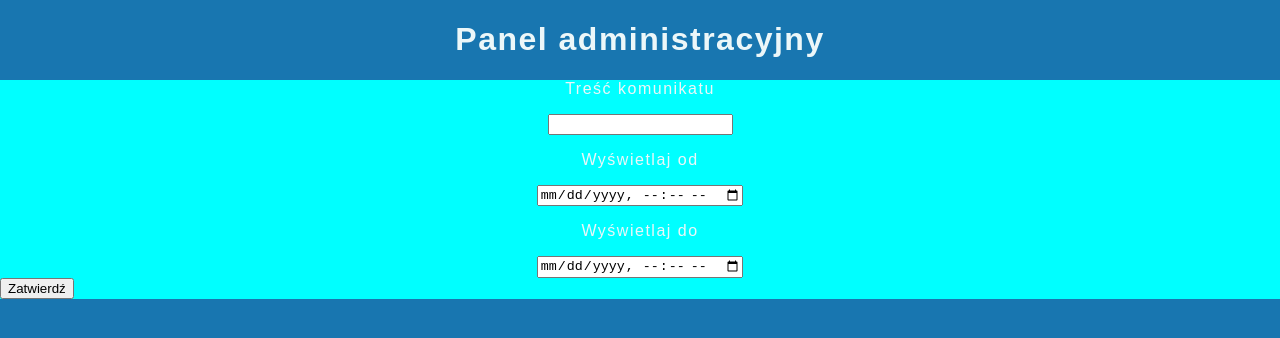
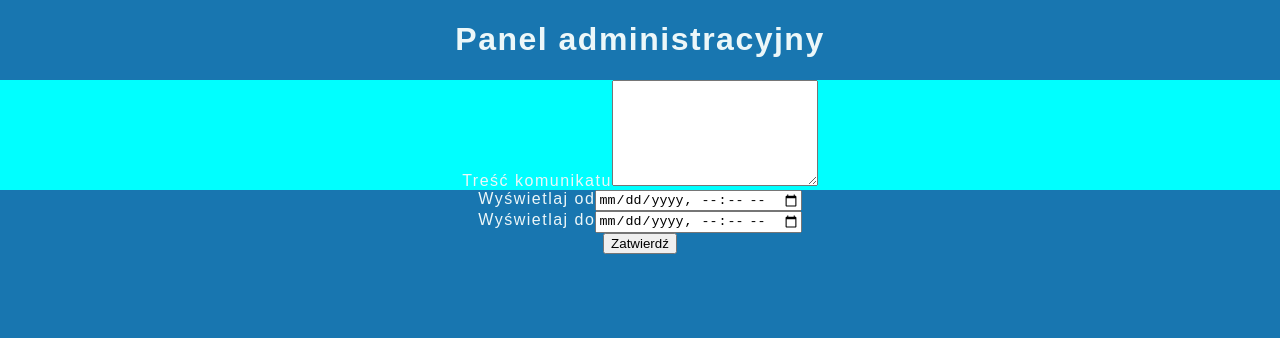
Before and after one commit to pszychowska/statements, a React (Create React App) app: page /home in a window 1280 px wide. Both pictures are taken after a click on the button "Przejdź do panelu administracyjnego". Shown: the top 338 px of the page. Built offline with nearby package versions, Linux system fonts and the light colour scheme.

Commit message:
#17 change input text to textarea, fix classnames

```diff
--- a/src/components/adminPanel/AddStatementForm.tsx
+++ b/src/components/adminPanel/AddStatementForm.tsx
@@ -14,7 +14,7 @@ export default class AddStatementForm extends Component<{}, AddStatementFormStat
         endTime: ""
     };
 
-    private changeHandler = (e: React.ChangeEvent<HTMLInputElement>) => {
+    private changeHandlerInput = (e: React.ChangeEvent<HTMLInputElement>) => {
         const key: string = e.currentTarget.name;
 
         if (Object.keys(this.state).includes(key)) {
@@ -22,36 +22,43 @@ export default class AddStatementForm extends Component<{}, AddStatementFormStat
         }
     };
 
+    private changeHandlerTextarea = (e: React.ChangeEvent<HTMLTextAreaElement>) => {
+        const key: string = e.currentTarget.name;
+
+        if (Object.keys(this.state).includes(key)) {
+            this.setState({ [key]: e.currentTarget.value } as Pick<AddStatementFormState, keyof AddStatementFormState>);
+        }
+    };
     private submitHandler = (e: React.FormEvent<HTMLFormElement>) => {
         e.preventDefault();
     };
 
     render() {
         return (
-            <form className={styles.adminPanelForm} onSubmit={this.submitHandler}>
-                <div className={styles.adminPanelText}>
-                    <p>{pl.adminPanel.labels.content}</p>
-                    <input name="content" type="text" onChange={this.changeHandler} value={this.state.content} />
+            <form className={styles.form} onSubmit={this.submitHandler}>
+                <div className={styles.text}>
+                    {pl.adminPanel.labels.content}
+                    <textarea name="content" onChange={this.changeHandlerTextarea} value={this.state.content} />
                 </div>
-                <div className={styles.adminPanelDate}>
-                    <p>{pl.adminPanel.labels.startDate}</p>
+                <div className={styles.date}>
+                    {pl.adminPanel.labels.startDate}
                     <input
                         name="startTime"
                         type="datetime-local"
-                        onChange={this.changeHandler}
+                        onChange={this.changeHandlerInput}
                         value={this.state.startTime}
                     />
                 </div>
-                <div className={styles.adminPanelDate}>
-                    <p>{pl.adminPanel.labels.endDate}</p>
+                <div className={styles.date}>
+                    {pl.adminPanel.labels.endDate}
                     <input
                         name="endTime"
                         type="datetime-local"
-                        onChange={this.changeHandler}
+                        onChange={this.changeHandlerInput}
                         value={this.state.endTime}
                     />
                 </div>
-                <button className={styles.adminPanelButton} type="submit">
+                <button className={styles.submit} type="submit">
                     {pl.adminPanel.labels.submit}
                 </button>
             </form>
--- a/src/components/adminPanel/adminPanel.module.scss
+++ b/src/components/adminPanel/adminPanel.module.scss
@@ -4,17 +4,14 @@ body {
     @include default-font;
     @include default-margin;
 }
-.adminPanelHeader {
+.header {
     text-align: center;
 }
 
-.adminPanelForm {
+.text {
     background-color: cyan;
-    margin: 0 auto;
+    > textarea {
+        height: 100px;
+        width: 200px;
+    }
 }
-
-.adminPanelText,
-.adminPanelDate,
-.adminPanelButton {
-    display: block;
-}
```
